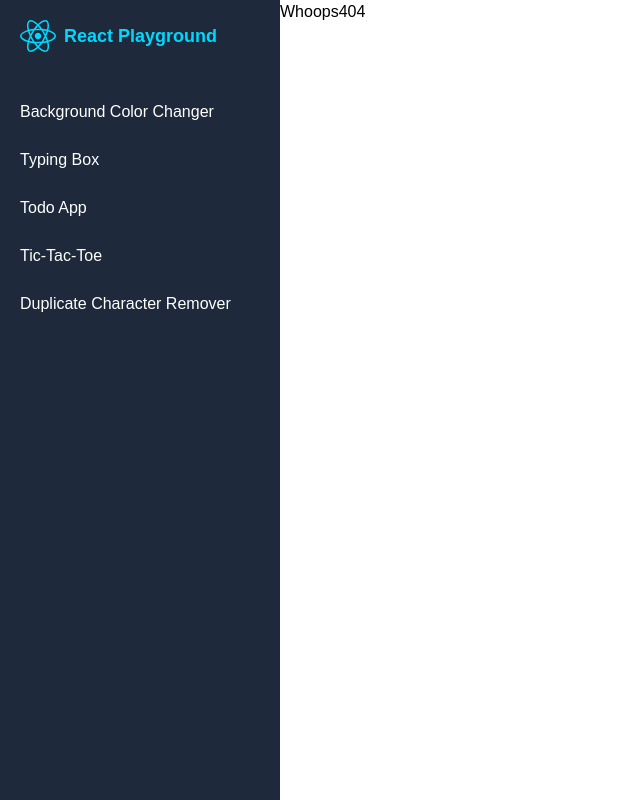
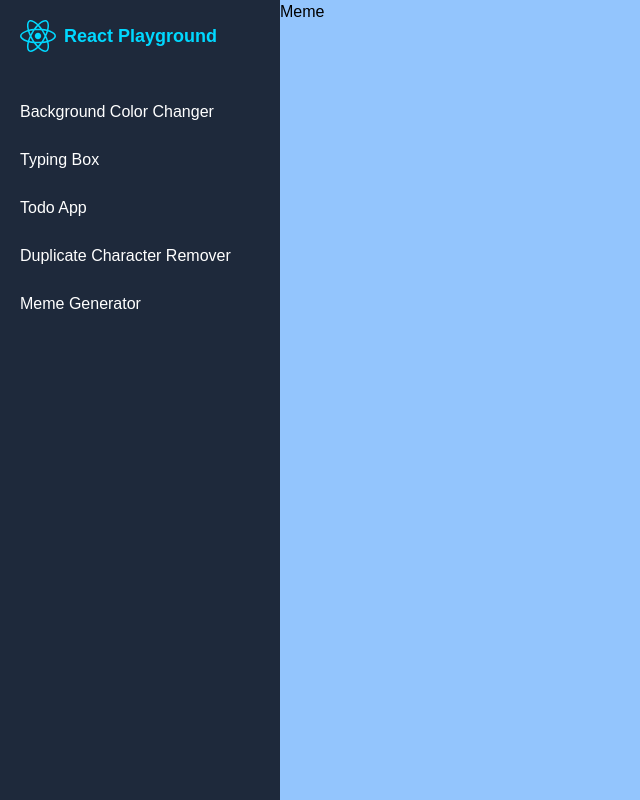
Before and after one commit to ebukathedev/react-playground, a React (Vite) app: page /meme-generator in a window 1280 px wide. Shown: the whole page, without its empty margins (0-640 px from the left). Built offline with nearby package versions, Linux system fonts and the light colour scheme; a web font is replaced by a local one.

Commit message:
add meme generator app

```diff
--- a/src/App.jsx
+++ b/src/App.jsx
@@ -10,6 +10,7 @@ import SideBar from "./components/SideBar/SideBar";
 import Home from "./pages/Home";
 import Whoops404 from "./pages/Whoops404";
 import FormContextProvider from "./context/FormContext";
+import MemeGenerator from "./Apps/MemeGenerator";
 
 const App = () => {
 	const [isOpen, setIsOpen] = useState(false);
@@ -39,6 +40,10 @@ const App = () => {
 								path="/duplicate-character-remover/character-remover"
 								element={<CharacterRemover />}
 							/>
+							<Route
+								path="/meme-generator"
+								element={<MemeGenerator />}
+							/>
 							<Route path="*" element={<Whoops404 />} />
 						</Routes>
 					</main>
--- /dev/null
+++ b/src/Apps/MemeGenerator.jsx
@@ -0,0 +1,13 @@
+import React from 'react'
+
+const MemeGenerator = () => {
+  return (
+      <section className="h-full bg-blue-300">
+        <header className="flex justify-between">
+          <h1>Meme</h1>
+        </header>
+      </section>
+  )
+}
+
+export default MemeGenerator
--- a/src/components/SideBar/AppLinksList.jsx
+++ b/src/components/SideBar/AppLinksList.jsx
@@ -7,15 +7,16 @@ const AppLinksList = () => {
 			<AppLink title="Background Color Changer" path="bg-color-changer" />
 			<AppLink title="Typing Box" path="typing-box" />
 			<AppLink title="Todo App" path="todo-app" />
-			<AppLink title="Tic-Tac-Toe" path="/" />
 			<AppLink
 				title="Duplicate Character Remover"
 				path="duplicate-character-remover"
 			/>
-			{/* <AppLink title="Digital Clock" />
+			<AppLink title="Meme Generator" path="meme-generator" />
+			{/*
 			<AppLink title="Counter App" />
 			<AppLink title="Letter Counter" />
 			<AppLink title="Word Counter" />
+			<AppLink title="Tic-Tac-Toe" path="/" />
 			<AppLink title="Image Slider" />
 			<AppLink title="Scientific Calculator" />
 			<AppLink title="Rock Paper Scissor" />
```
